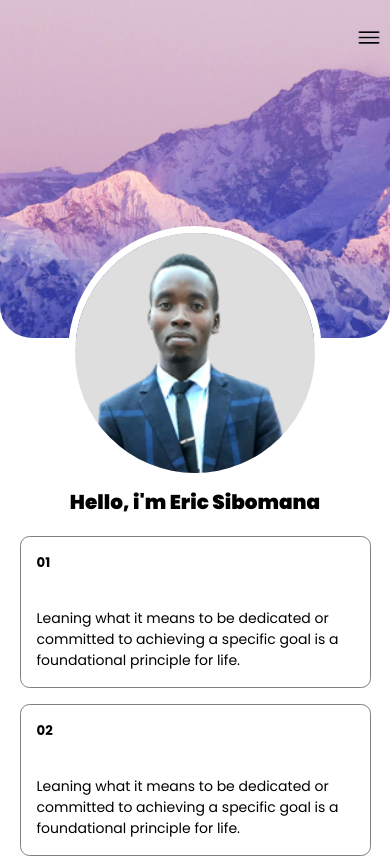
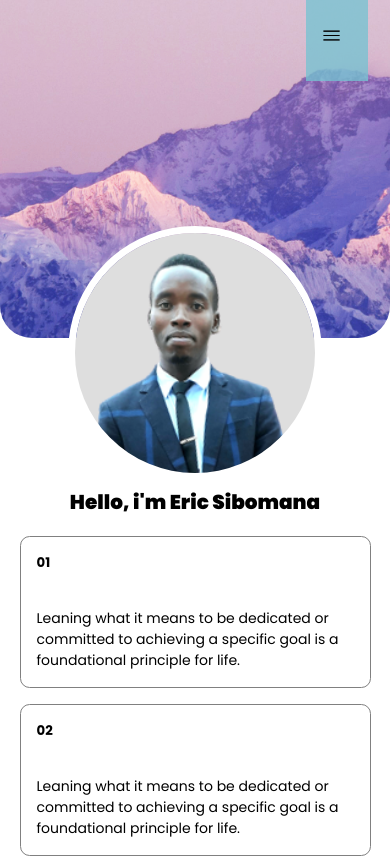
Before and after one commit to Ericsibomana/portfolio-archive, a plain HTML site: page index.html in a window 390 px wide. Shown: the top 858 px of the page. Drawn offline with Linux system fonts and the light colour scheme.

Commit message:
Add files via upload

```diff
--- a/css/style.css
+++ b/css/style.css
@@ -805,6 +805,7 @@ color: rgb(12, 10, 10);
     top: 0;
     z-index: 200;
     justify-content: center;
+    background-color:rgba(116, 195, 209, 0.76);
 }
 
   .topnav a img{
@@ -836,6 +837,8 @@ color: rgb(12, 10, 10);
         top: 0;
         z-index: 200;
         justify-content: center;
+        background-color:rgba(116, 195, 209, 0.76);
+        /* border: 0px 0px 1px 0px solid var(--color-text); */
     }
 
       .topnav a img{
@@ -865,7 +868,7 @@ color: rgb(12, 10, 10);
         /* width: 25%; */
         /* margin: 0 auto; */
         position: fixed;
-        left: 37.5%;
+        left: 28.5%;
         top: 0;
         z-index: 200;
         justify-content: center;
@@ -879,7 +882,7 @@ color: rgb(12, 10, 10);
         color: #f2f2f2;
         text-align: center;
         /* padding: 14px 16px; */
-        width: 20.5%;
+        width: 12.5%;
         text-decoration: none;
         font-size: 17px;
       }
```
